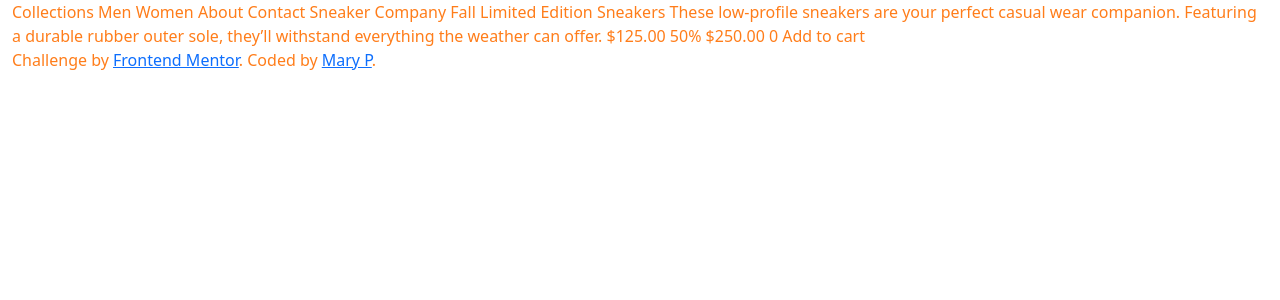
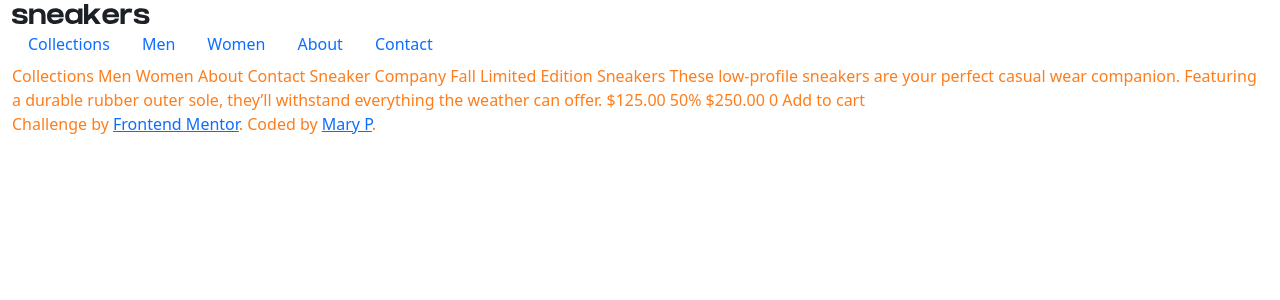
Before and after one commit to Mary2021/EcommerceProductPage, a React (Create React App) app: page / in a window 1280 px wide. Shown: the top 300 px of the page. Built offline with nearby package versions, Linux system fonts and the light colour scheme; the HTML template or start-up script is replaced by a standard one.

Commit message:
add NavBar component

```diff
--- a/src/App.css
+++ b/src/App.css
@@ -1,38 +1,7 @@
-.App {
-  text-align: center;
+@media only screen and (max-width: 575px) {
+  div.hidden {
+    visibility: hidden;
+  }
+  div.visible {
+    visibility: visible;}
 }
-
-.App-logo {
-  height: 40vmin;
-  pointer-events: none;
-}
-
-@media (prefers-reduced-motion: no-preference) {
-  .App-logo {
-    animation: App-logo-spin infinite 20s linear;
-  }
-}
-
-.App-header {
-  background-color: #282c34;
-  min-height: 100vh;
-  display: flex;
-  flex-direction: column;
-  align-items: center;
-  justify-content: center;
-  font-size: calc(10px + 2vmin);
-  color: white;
-}
-
-.App-link {
-  color: #61dafb;
-}
-
-@keyframes App-logo-spin {
-  from {
-    transform: rotate(0deg);
-  }
-  to {
-    transform: rotate(360deg);
-  }
-}
--- a/src/App.js
+++ b/src/App.js
@@ -1,11 +1,15 @@
-import React from 'react';
+import React from 'react'
 import '../node_modules/bootstrap/dist/css/bootstrap.min.css'
 import './App.css';
-import Container from 'react-bootstrap/esm/Container';
+import Container from 'react-bootstrap/esm/Container'
+import NavBar from './layouts/NavBar'
+
 
 function App() {
   return (
-    <Container fluid  className='orange'>  Collections
+    <Container fluid  className='orange'>
+    <NavBar />
+    Collections
     Men
     Women
     About
--- /dev/null
+++ b/src/layouts/NavBar.js
@@ -0,0 +1,90 @@
+import { useEffect, useState } from 'react'
+import Container from 'react-bootstrap/Container'
+import logo from './../images/logo.svg'
+import menu from './../images/icon-menu.svg'
+import x from './../images/icon-close.svg'
+import Nav from 'react-bootstrap/Nav'
+
+const NavBar = () => {
+    let [open, setOpen] = useState(false)
+    let [dimensions, setDimensions] = useState({
+        height: window.innerHeight,
+        width: window.innerWidth
+    })
+
+    useEffect(() => {
+        function handleResize() {
+            setDimensions({
+                height: window.innerHeight,
+                width: window.innerWidth
+            })
+        }
+
+        window.addEventListener('resize', handleResize)
+
+        return _ => {
+            window.removeEventListener('resize', handleResize)
+        }
+    })
+
+    document.className = open ? 'visible' : 'hidden';
+
+    if (window.outerWidth >= 768) {
+        return (
+            <nav className='Menu'>
+                <img src={logo} alt='logo' className='Logo' />
+                {/* <a className='MenuLink'>Home</a>
+                <a className='MenuLink'>Shop</a>
+                <a className='MenuLink'>About</a>
+                <a className='MenuLink'>Contact</a> */}
+
+                <Nav defaultActiveKey="/home" as="ul">
+                    <Nav.Item as="li">
+                        <Nav.Link href="/home">Collections</Nav.Link>
+                    </Nav.Item>
+                    <Nav.Item as="li">
+                        <Nav.Link eventKey="link-1">Men</Nav.Link>
+                    </Nav.Item>
+                    <Nav.Item as="li">
+                        <Nav.Link eventKey="link-2">Women</Nav.Link>
+                    </Nav.Item>
+                    <Nav.Item as="li">
+                        <Nav.Link eventKey="link-2">About</Nav.Link>
+                    </Nav.Item>
+                    <Nav.Item as="li">
+                        <Nav.Link eventKey="link-2">Contact</Nav.Link>
+                    </Nav.Item>
+                </Nav>
+            </nav>
+        )
+    } else {
+        return (
+            <div className='Menu'>
+                <img src={menu} className="MenuIcon" alt="MenuIcon" onClick={() => setOpen(!open)} />
+                <img src={logo} alt='logo' className='Logo' />
+                <div className={document.className}>
+                    {/* <Container>
+                    <img src={x} className="CloseIcon" alt="CloseIcon" onClick={() => setOpen(!open)}/>
+                    <div className='LinkContainer'>
+                        <a className='MenuLink'>Collections</a>
+                        <a className='MenuLink'>Men</a>
+                        <a className='MenuLink'>Women</a>
+                        <a className='MenuLink'>About</a>
+                        <a className='MenuLink'>Contact</a>
+                    </div>
+                </Container> */}
+                    <img src={x} className="CloseIcon" alt="CloseIcon" onClick={() => setOpen(!open)} />
+                    <Nav defaultActiveKey="/home" className="flex-column">
+                        <Nav.Link >Collections</Nav.Link>
+                        <Nav.Link>Men</Nav.Link>
+                        <Nav.Link>Women</Nav.Link>
+                        <Nav.Link>About</Nav.Link>
+                        <Nav.Link>Contact</Nav.Link>
+                    </Nav>
+                </div>
+            </div>
+        )
+    }
+}
+
+export default NavBar
```
Also changed, not shown: 1 other file (tests, documents, lock files or other folders).
